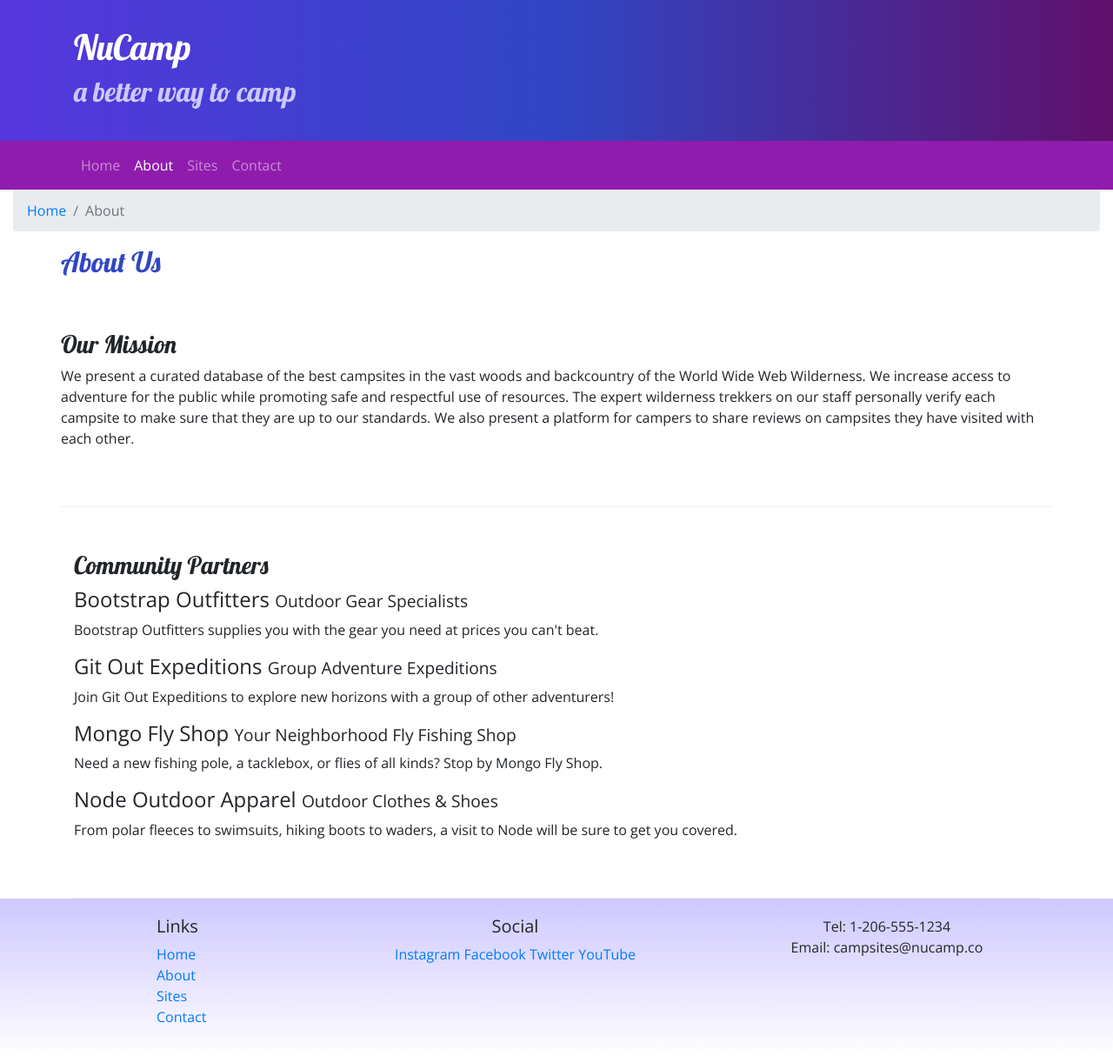
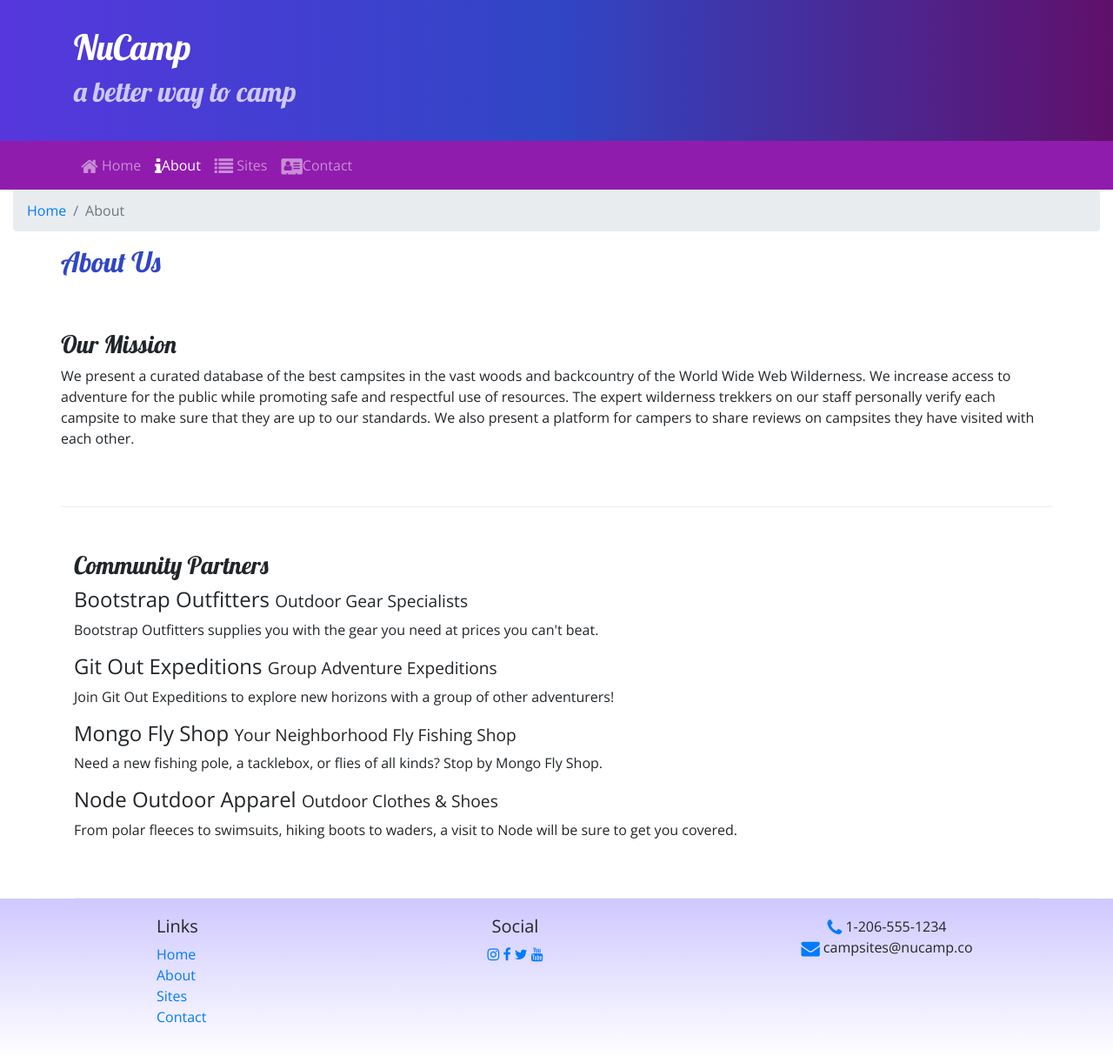
Before and after one commit to buddy97/nucampsite, a website: page aboutus.html in a window 1280 px wide. Shown: the whole page at 87% size. Drawn offline with nearby package versions, Linux system fonts and the light colour scheme.

Commit message:
icon Fonts

```diff
--- a/aboutus.html
+++ b/aboutus.html
@@ -8,6 +8,8 @@
 
     <!-- Bootstrap CSS -->
     <link rel="stylesheet" href="node_modules/bootstrap/dist/css/bootstrap.min.css" />
+     <!-- Additional CSS must be placed after Bootstrap CSS -->
+     <link rel="stylesheet" href="node_modules/font-awesome/css/font-awesome.min.css" />
 
     <!-- Additional CSS must be placed after Bootstrap CSS -->
     <link rel="stylesheet" href="https://fonts.googleapis.com/css?family=Lobster|Open+Sans" />
@@ -36,10 +38,10 @@
             </button>
             <div class="collapse navbar-collapse" id="nucampNavbar">
                 <ul class="navbar-nav">
-                    <li class="nav-item"><a class="nav-link" href="index.html">Home</a></li>
-                    <li class="nav-item active"><a class="nav-link" href="#">About</a></li>
-                    <li class="nav-item"><a class="nav-link" href="#">Sites</a></li>
-                    <li class="nav-item"><a class="nav-link" href="#">Contact</a></li>
+                    <li class="nav-item"><a class="nav-link" href="index.html"><i class="fa fa-home fa-lg"></i> Home</a></li>
+                    <li class="nav-item active"><a class="nav-link" href="#"><i class="fa fa-info fa-lg"></i>About</a></li>
+                    <li class="nav-item"><a class="nav-link" href="#"><i class="fa fa-list fa-lg"></i> Sites</a></li>
+                    <li class="nav-item"><a class="nav-link" href="#"><i class="fa fa-address-card fa-lg"></i>Contact</a></li>
                 </ul>
             </div>
         </div>
@@ -100,15 +102,15 @@
                     </ul>
                 </div>
                 <div class="col-6 col-sm-5 text-center">
-                    <h5>Social</h5>
-                    <a href="http://instagram.com/">Instagram</a>
-                    <a href="http://facebook.com/">Facebook</a>
-                    <a href="http://twitter.com/">Twitter</a>
-                    <a href="http://youtube.com/">YouTube</a>
+                   <h5>Social</h5>
+                   <a href="http://instagram.com/"><i class="fa fa-instagram"></i></a>
+                   <a href="http://facebook.com/"><i class="fa fa-facebook"></i></a>
+                   <a href="http://twitter.com/"><i class="fa fa-twitter"></i></a>
+                   <a href="http://youtube.com/"><i class="fa fa-youtube"></i></a>
                 </div>
                 <div class="col-sm-4 text-center">
-                    Tel: 1-206-555-1234<br />
-                    Email: campsites@nucamp.co
+                    <i class="fa fa-phone fa-lg text-primary"></i> 1-206-555-1234<br />
+                    <i class="fa fa-envelope fa-lg text-primary"></i> campsites@nucamp.co
                 </div>
             </div>
         </div>
--- a/package.json
+++ b/package.json
@@ -15,6 +15,7 @@
   },
   "dependencies": {
     "bootstrap": "^4.5.0",
+    "font-awesome": "^4.7.0",
     "jquery": "^3.5.1",
     "popper.js": "^1.16.1"
   }
```
Also changed, not shown: index.html (+14 -10 lines), 1 other file.
